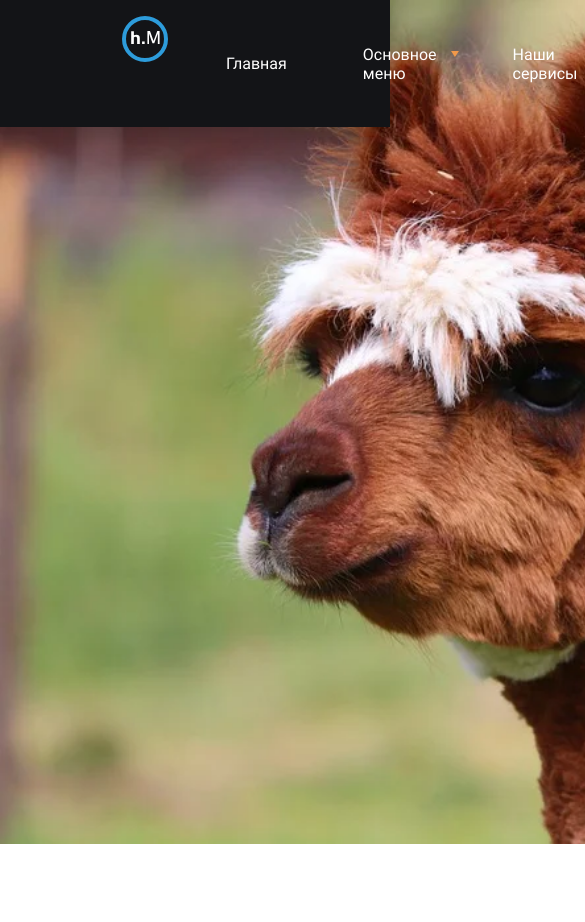
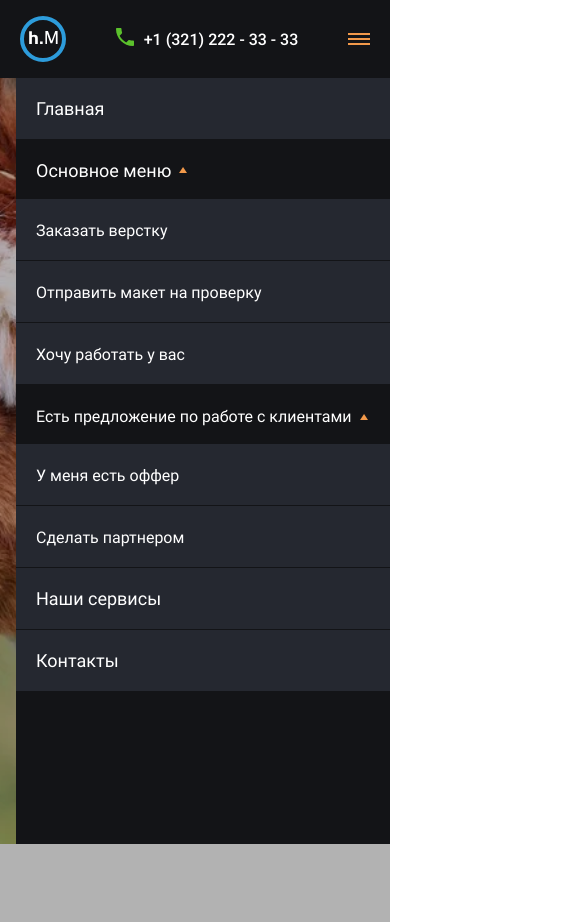
Before and after one commit to xiuiskariot/sovkom_bank, a website built with Vite: page index.html in a window 390 px wide. Shown: the top 922 px of the page, 585 px wide, since content can reach past the window. Before the commit the page ends 844 px from the top, so only its background shows below. Built offline with nearby package versions, Linux system fonts and the light colour scheme.

Commit message:
refactor

```diff
--- a/index.html
+++ b/index.html
@@ -3,7 +3,7 @@
   <head>
     <meta charset="UTF-8" />
     <meta name="viewport" content="width=device-width, initial-scale=1.0" />
-    <link rel="stylesheet" href="./styleee.css" />
+    <link rel="stylesheet" href="./styles/index.css" />
     <title>Document</title>
   </head>
   <body>
@@ -20,10 +20,10 @@
       <nav class="header__nav">
         <ul class="nav-list">
           <li class="nav-list__item">
-            <a class="nav-list__link" href="#">Главная</a>
+            <a href="#">Главная</a>
           </li>
           <li class="nav-list__item">
-            <a class="nav-list__link hasNested" href="#">Основное меню</a>
+            <a class="hasNested" href="#">Основное меню</a>
             <ul class="nested-list">
               <li class="nav-list__item"><a href="#">Заказать верстку</a></li>
               <li class="nav-list__item">
@@ -53,9 +53,63 @@
         </ul>
       </nav>
       <div class="header__phone">
-        <img src="./assets/phone_icon.svg" alt="Телефон" />
+        <a href="tel:+1(321)222-33-33"
+          ><img src="./assets/phone_icon.svg" alt="Телефон"
+        /></a>
+
         <span class="header__phone-number">+1 (321) 222 - 33 - 33</span>
       </div>
+      <div class="burger-menu__nav-icon">
+        <div class="burger-menu">
+          <span></span>
+          <span></span>
+          <span></span>
+        </div>
+      </div>
     </header>
+    <!-- Можно убрать класс active -->
+    <div class="burger-menu__nav-window active">
+      <nav class="burger-menu__nav active">
+        <ul class="burger-menu__nav-list">
+          <li class="burger-menu__nav-list__item">
+            <a href="#">Главная</a>
+          </li>
+          <!-- Можно убрать класс active -->
+          <li class="burger-menu__nav-list__item active">
+            <a class="hasNested" href="#">Основное меню</a>
+            <ul class="burger-menu__nested-list">
+              <li class="burger-menu__nav-list__item">
+                <a href="#">Заказать верстку</a>
+              </li>
+              <li class="burger-menu__nav-list__item">
+                <a href="#">Отправить макет на проверку</a>
+              </li>
+              <li class="burger-menu__nav-list__item">
+                <a href="#">Хочу работать у вас</a>
+              </li>
+              <!-- Можно убрать класс active -->
+              <li class="burger-menu__nav-list__item nested-list-style active">
+                <a href="#" class="hasNested"
+                  >Есть предложение по работе с клиентами</a
+                >
+                <ul class="burger-menu__nested-list">
+                  <li class="burger-menu__nav-list__item">
+                    <a href="#">У меня есть оффер</a>
+                  </li>
+                  <li class="burger-menu__nav-list__item">
+                    <a href="#">Сделать партнером</a>
+                  </li>
+                </ul>
+              </li>
+            </ul>
+          </li>
+          <li class="burger-menu__nav-list__item">
+            <a href="#">Наши сервисы</a>
+          </li>
+          <li class="burger-menu__nav-list__item"><a href="#">Контакты</a></li>
+        </ul>
+      </nav>
+    </div>
   </body>
+
 </html>
--- /dev/null
+++ b/styles/burger-nav.css
@@ -0,0 +1,159 @@
+.burger-menu__nav-icon {
+  display: flex;
+  align-items: center;
+}
+.burger-menu {
+  width: 22px;
+  height: 12px;
+  display: flex;
+  flex-direction: column;
+  justify-content: space-between;
+  cursor: pointer;
+  align-items: center;
+}
+
+.burger-menu span {
+  width: 100%;
+  height: 2px;
+  background: var(--action-element-color);
+  display: block;
+}
+
+.burger-menu.active span:nth-child(2) {
+  opacity: 0;
+}
+
+.burger-menu.active span:nth-child(1) {
+  transform: translateY(2px) rotate(45deg);
+}
+
+.burger-menu.active span:nth-child(3) {
+  transform: translateY(-8px) rotate(-45deg);
+}
+
+.burger-menu__nav {
+  max-width: 374px;
+  background: var(--main-dark-color);
+  height: calc(100vh - 78px);
+  margin-left: auto;
+  font-family: Roboto;
+  font-weight: 400;
+  font-size: 18px;
+  overflow-y: auto;
+  scroll-behavior: smooth;
+  transform: translateX(100%);
+  transition: 0.5s;
+}
+
+.burger-menu__nav.active {
+  transform: translateX(0);
+}
+
+.burger-menu__nav-window.active {
+  background: rgba(0, 0, 0, 0.3);
+  width: 100vw;
+  height: 100vh;
+}
+
+.burger-menu__nav-list {
+  background: var(--secondary-dark-color);
+  list-style: none;
+  padding: 0;
+}
+
+.burger-menu__nav-list__item {
+  padding: 20px;
+  border-bottom: 1px solid var(--main-dark-color);
+  white-space: nowrap;
+  overflow: hidden;
+  text-overflow: ellipsis;
+  color: var(--main-font-color);
+  transition: all 0.3s;
+}
+
+.burger-menu__nav-list__item:last-child {
+  border: 0;
+}
+
+.burger-menu__nav-list__item a {
+  text-decoration: none;
+  color: var(--main-font-color);
+  width: initial;
+  height: 62px;
+  position: relative;
+}
+
+.burger-menu__nav-list__item .hasNested::after {
+  content: "";
+  position: absolute;
+  left: calc(100% + 8px);
+  top: 45%;
+  width: 8px;
+  height: 6px;
+  background-image: url("../assets/triangle.svg");
+  background-size: cover;
+  background-position: center;
+  transform: rotate(180deg);
+  transition: transform 0.3s ease;
+  transform-origin: center;
+}
+.burger-menu__nav-list__item.active {
+  background: var(--main-dark-color);
+  padding: 20px 0 0 0;
+}
+
+.burger-menu__nav-list__item.active a {
+  padding: 20px 0 20px 20px;
+  color: var(--main-font-color)
+}
+.burger-menu__nav-list__item.active > .hasNested::after {
+  top: 45%;
+  transform: none;
+}
+.burger-menu__nested-list {
+  background: var(--secondary-dark-color);
+  margin-top: 18px;
+  display: none;
+}
+.burger-menu__nested-list .burger-menu__nav-list__item a {
+  font-size: 16px;
+}
+.burger-menu__nav-list__item
+  .burger-menu__nested-list
+  .burger-menu__nav-list__item
+  a {
+  padding-left: 0;
+}
+
+.burger-menu__nav-list__item
+  .burger-menu__nested-list
+  .burger-menu__nav-list__item
+  .hasNested {
+  padding-left: 20px;
+}
+.burger-menu__nav-list__item.active .burger-menu__nested-list {
+  display: block;
+}
+
+.burger-menu__nav-list__item .burger-menu__nested-list {
+  display: none;
+}
+
+.burger-menu__nav-list__item.nested-list-style {
+  padding: 20px 20px 20px 0;
+}
+.burger-menu__nav-list__item.nested-list-style.active {
+  padding: 20px 0 0 0;
+}
+.burger-menu__nav-list__item.nested-list-style .burger-menu__nested-list {
+  display: none;
+}
+.nested-list-style.active .burger-menu__nested-list {
+  display: block;
+}
+
+@media (min-width: 958px) {
+  .burger-menu__nav-window {
+    display: none;
+  }
+}
--- a/styleee.css
+++ b/styles/desktop-nav.css
@@ -1,60 +1,3 @@
-* {
-  margin: 0;
-  box-sizing: border-box;
-}
-body {
-  height: 100vh;
-  background: url(./assets/alpaka_bg.png) no-repeat;
-  background-size: cover;
-  background-position: ce;
-}
-
-@font-face {
-  font-family: "Roboto";
-  font-style: normal;
-  font-weight: 400;
-  src: url(./fonts/Roboto-Regular.ttf);
-}
-
-@font-face {
-  font-family: "Roboto";
-  font-style: bold;
-  font-weight: 500;
-  src: url(./fonts/Roboto-Medium.ttf);
-}
-
-header {
-  background: #131417;
-  width: 100%;
-  display: flex;
-  justify-content: space-between;
-  padding: 16px 122px;
-  box-shadow: 0 10px 10px rgba(0, 0, 0, 0.1); /* Легкая черная тень */
-}
-
-.logo__circle {
-  background: #131417;
-  border-radius: 50%;
-  border: 4px solid #2d9cdb;
-  aspect-ratio: 1/1;
-  width: 46px;
-  display: flex;
-  align-items: center;
-  justify-content: center;
-}
-
-.header__phone {
-  display: flex;
-  align-items: center;
-  gap: 10px;
-}
-
-.header__phone-number {
-  font-family: Roboto;
-  font-weight: 500;
-  color: #ffffff;
-}
-
 .nav-list {
   display: flex;
   gap: 40px;
@@ -64,7 +7,7 @@ header {
 
 .nav-list .nav-list__item {
   list-style: none;
-  color: #ffffff;
+  color: var(--main-font-color);
   font-family: Roboto;
   padding: 8px 18px;
   transition: color 0.3s ease;
@@ -72,7 +15,7 @@ header {
 }
 
 .nav-list a {
-  color: #fff;
+  color: var(--main-font-color);
   text-decoration: none;
   display: block;
   height: inherit;
@@ -80,20 +23,14 @@ header {
   transition: all 0.3s;
 }
 
-.nav-list a:hover {
-  color: #eb5757;
-}
-
 .nav-list .nested-list {
   position: absolute;
   left: 0;
   top: 56px;
   width: 320px;
-  /*! вот тут */
-
   display: none;
   padding: 0;
-  background: #252830;
+  background: var(--secondary-dark-color);
   border-bottom-left-radius: 8px;
   border-bottom-right-radius: 8px;
 }
@@ -105,16 +42,12 @@ header {
   top: 14px;
   width: 8px;
   height: 6px;
-  background-image: url("./assets/triangle.svg");
+  background-image: url("../assets/triangle.svg");
   background-size: cover;
   background-position: center;
   transform: rotate(180deg);
   transition: transform 0.3s ease;
   transform-origin: center;
-}
-
-.nav-list__item:hover > .hasNested::after {
-  transform: none;
 }
 
 .nested-list .hasNested::after {
@@ -132,16 +65,16 @@ header {
   height: 60px;
 }
 
-.nested-list .nav-list__item:hover > .hasNested::after {
-  transform: rotate(90deg);
-}
-
 .nested-list::before {
   content: "";
   position: absolute;
   width: 20px;
   height: 20px;
-  background: linear-gradient(135deg, rgba(37, 40, 48, 0) 50%, #252830 50%);
+  background: linear-gradient(
+    135deg,
+    rgba(37, 40, 48, 0) 50%,
+    var(--secondary-dark-color) 50%
+  );
   transform: rotate(-135deg);
   top: -10px;
   left: 48px;
@@ -152,7 +85,11 @@ header {
   position: absolute;
   width: 20px;
   height: 20px;
-  background: linear-gradient(135deg, rgba(37, 40, 48, 0) 50%, #252830 50%);
+  background: linear-gradient(
+    135deg,
+    rgba(37, 40, 48, 0) 50%,
+    var(--secondary-dark-color) 50%
+  );
   transform: rotate(135deg);
   top: calc(100% - 35px);
   left: -10px;
@@ -161,7 +98,6 @@ header {
 .nested-list .nested-list {
   border-radius: 8px;
 }
-
 
 .nav-list .nav-list__item a::before {
   content: "";
@@ -184,11 +120,29 @@ header {
   text-overflow: ellipsis;
 }
 
+.nav-list .nested-list .nested-list {
+  display: none;
+  top: -100%;
+  left: 350px;
+}
+.burger-menu {
+  display: none;
+}
+
+@media (max-width: 1200px) {
+  .nav-list {
+    gap: 25px;
+  }
+}
+@media (min-width: 958px) {
+  .nav-list a:hover {
+    color: var(--action-nav-element);
+  }
   .nav-list .nested-list .nav-list__item a:hover {
-  background: #131417;
+    background: var(--main-dark-color);
     border-bottom-left-radius: 8px;
     border-bottom-right-radius: 8px;
-  color: #fff;
+    color: var(--main-font-color);
   }
   .nav-list .nested-list .nav-list__item:first-child a:hover {
     border-radius: 8px;
@@ -197,10 +151,18 @@ header {
   .nav-list li:hover > .nested-list {
     display: block;
   }
-
-.nav-list .nested-list .nested-list {
-  /* ! и вот тут */
+  .nested-list .nav-list__item:hover > .hasNested::after {
+    transform: rotate(90deg);
+  }
+  .nav-list__item:hover > .hasNested::after {
+    transform: none;
+  }
+}
+@media (max-width: 958px) {
+  .burger-menu {
+    display: flex;
+  }
+  .header__nav {
     display: none;
-  top: -100%;
-  left: 350px;
   }
+}
--- /dev/null
+++ b/styles/header.css
@@ -0,0 +1,59 @@
+header {
+  background: var(--main-dark-color);
+  width: 100%;
+  display: flex;
+  justify-content: space-between;
+  padding: 16px 122px;
+  box-shadow: 0 10px 10px rgba(0, 0, 0, 0.1); /* Легкая черная тень */
+}
+
+.logo__circle {
+  border-radius: 50%;
+  border: 4px solid #2d9cdb;
+  aspect-ratio: 1/1;
+  width: 46px;
+  display: flex;
+  align-items: center;
+  justify-content: center;
+}
+
+.header__phone {
+  display: flex;
+  align-items: center;
+  gap: 10px;
+}
+
+.header__phone-number {
+  font-family: Roboto;
+  font-weight: 500;
+  color: var(--main-font-color);
+}
+
+@media only screen and (max-width: 1200px) {
+  header {
+    padding: 16px 80px;
+  }
+}
+
+@media only screen and (max-width: 1023px) {
+  header {
+    padding: 16px 40px;
+  }
+
+}
+
+@media only screen and (max-width: 1023px) {
+  header {
+    padding: 16px 20px;
+  }
+}
+
+@media only screen and (max-width: 376px) {
+  .header__phone {
+    margin-left: auto;
+    margin-right: 30px;
+  }
+  .header__phone-number {
+    display: none;
+  }
+}
--- /dev/null
+++ b/styles/index.css
@@ -0,0 +1,4 @@
+@import url(./burger-nav.css);
+@import url(./desktop-nav.css);
+@import url(./normalize.css);
+@import url(./header.css);
--- /dev/null
+++ b/styles/normalize.css
@@ -0,0 +1,35 @@
+* {
+  margin: 0;
+  box-sizing: border-box;
+    padding: 0;
+  list-style: none;
+}
+
+:root {
+  --main-dark-color: #131417;
+  --secondary-dark-color: #252830;
+  --main-font-color: #FFF;
+  --action-nav-element: #eb5757;
+  --action-element-color: #f2994a;
+}
+body {
+  height: 100vh;
+  background: url(../assets/alpaka_bg.png) no-repeat;
+  background-size: cover;
+  background-position: center;
+  overflow: hidden;
+}
+
+@font-face {
+  font-family: "Roboto";
+  font-style: normal;
+  font-weight: 400;
+  src: url(../fonts/Roboto-Regular.ttf);
+}
+
+@font-face {
+  font-family: "Roboto";
+  font-style: bold;
+  font-weight: 500;
+  src: url(../fonts/Roboto-Medium.ttf);
+}
```
Also changed, not shown: counter.js (deleted, +0 -9 lines), main.js (deleted, +0 -24 lines), javascript.svg (deleted). Lines whose indentation alone changed are shown as unchanged.
